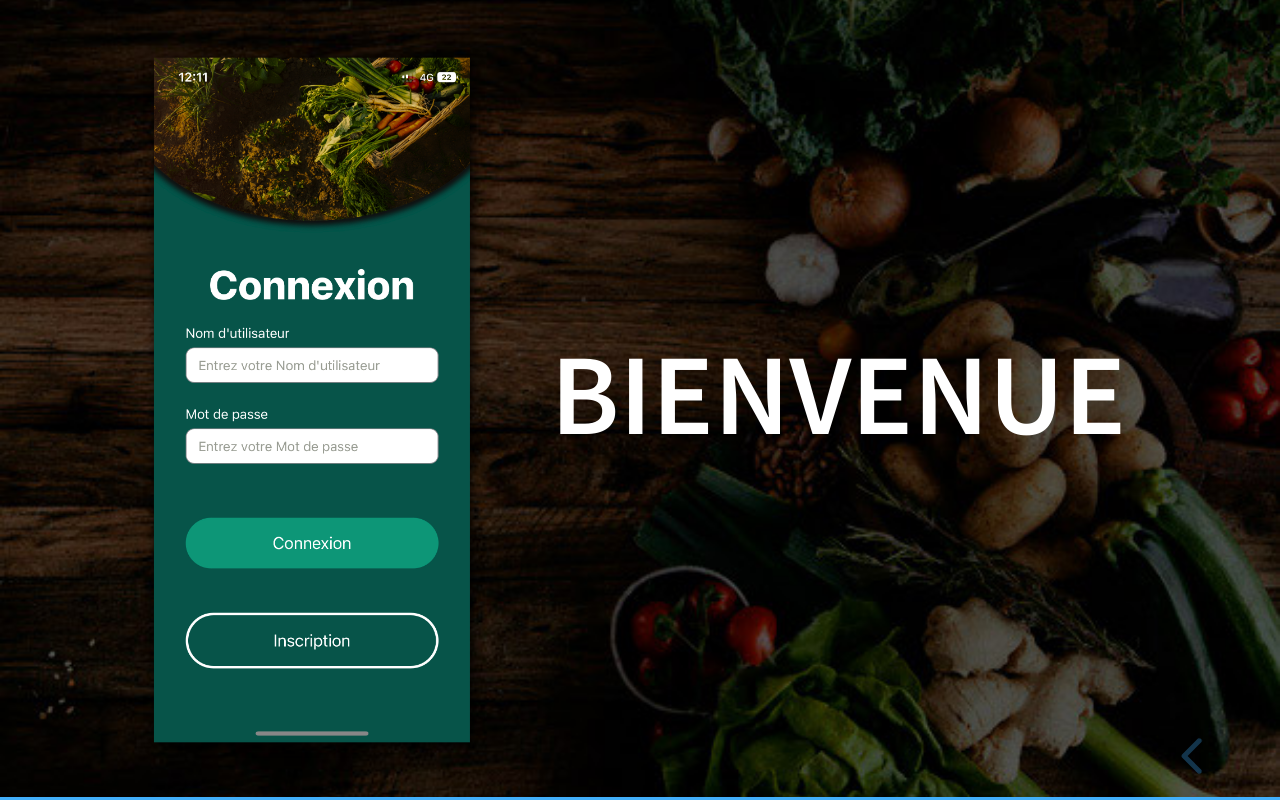
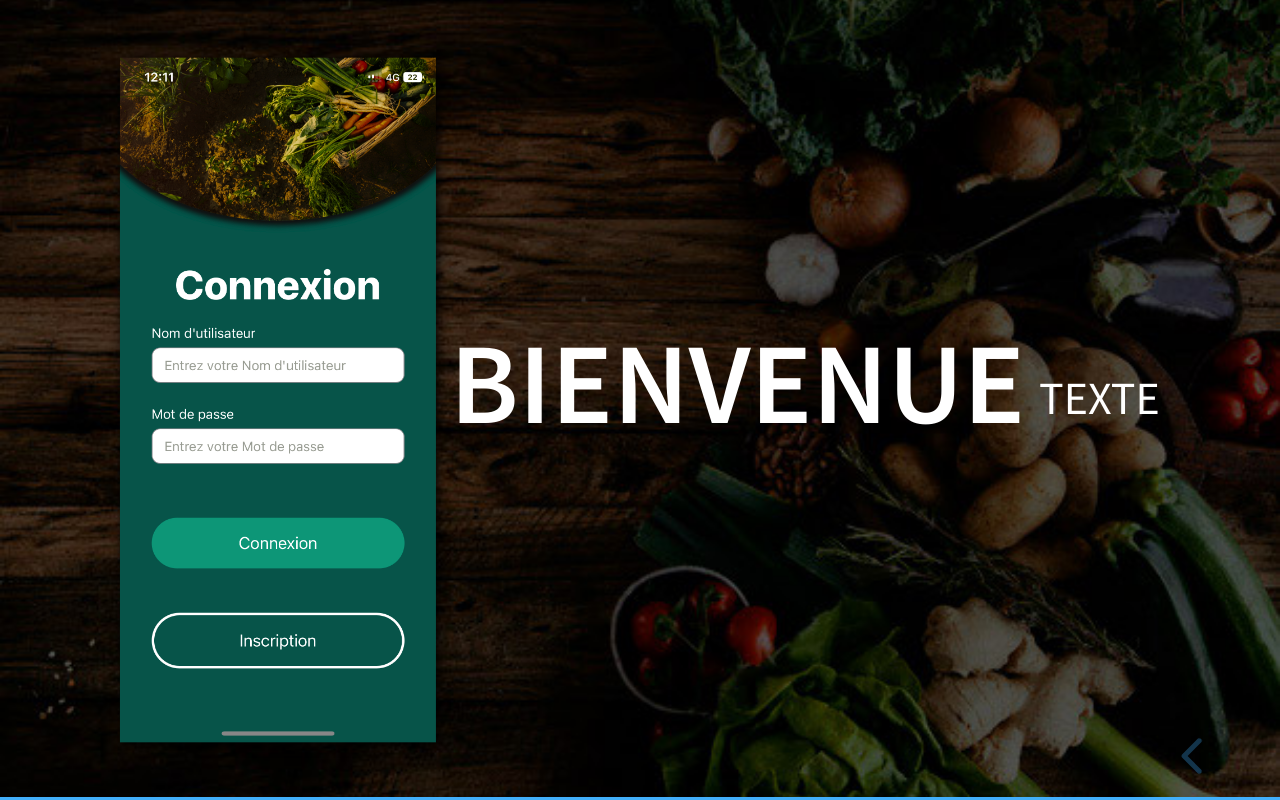
Before and after one commit to Tesseve/MonTerroirPresentation, a website: page index.html in a window 1280 px wide. Both pictures are taken after a click on the button "next slide". Drawn offline with Linux system fonts and the light colour scheme.

Commit message:
Update index.html

```diff
--- a/index.html
+++ b/index.html
@@ -36,6 +36,7 @@
               style="box-shadow: 2px 2px 10px black"
             />
             <h1>Bienvenue</h1>
+            <p>TEXTE</p>
           </div>
         </section>
       </div>
```
